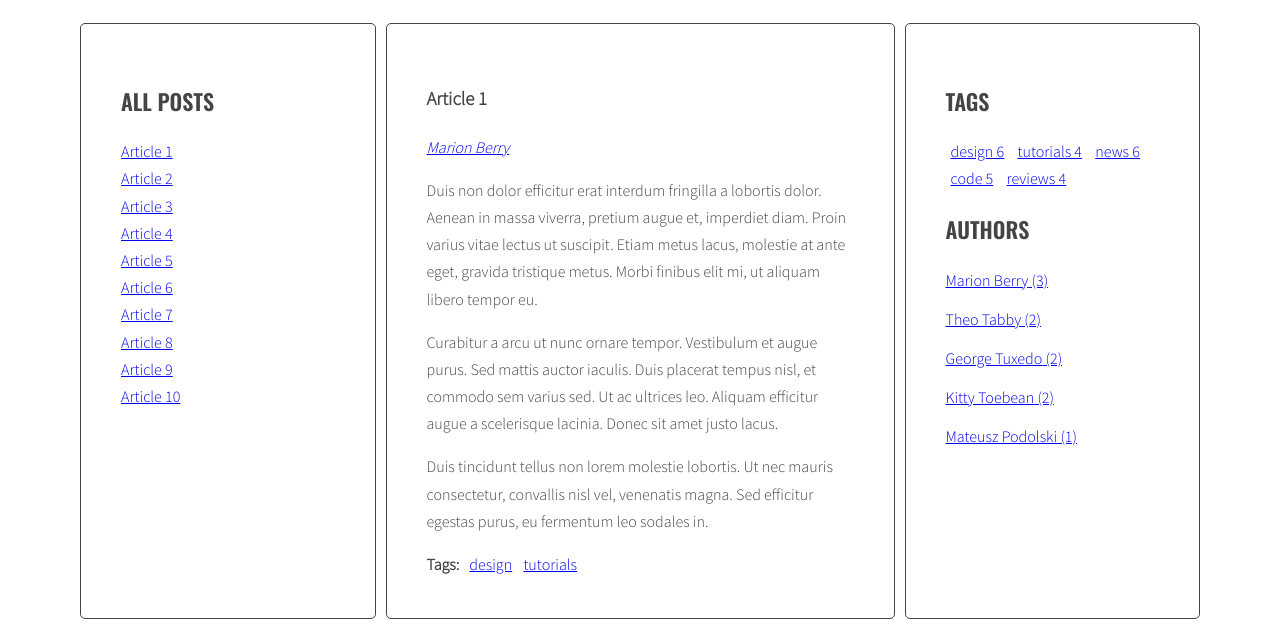
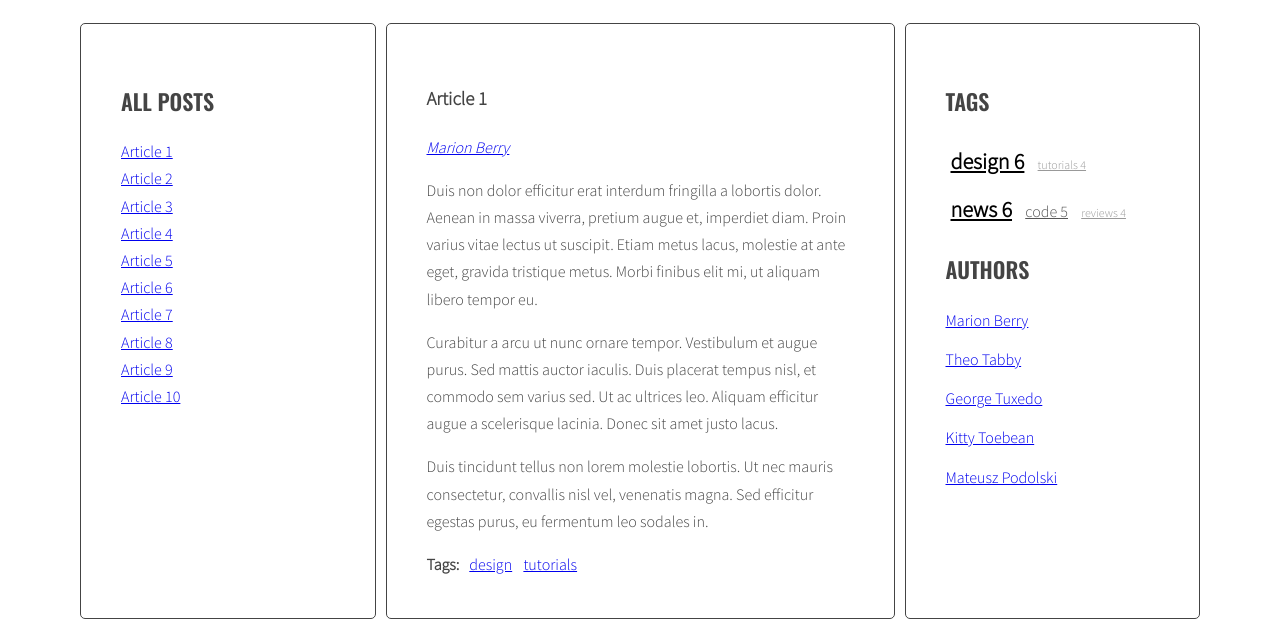
Before and after one commit to KnockOut19882/javascript-blog, a website: page index.html in a window 1280 px wide. Shown: the part 220-847 px from the top of the page. Drawn offline with nearby package versions, Linux system fonts and the light colour scheme.

Commit message:
Add templates

```diff
--- a/index.html
+++ b/index.html
@@ -207,7 +207,12 @@
     </script>
     <script id="template-tag-cloud-link" type="text/x-handlebars-template">
       {{#each tags}}
-      <li><a href="#tag-{{tag}}" class="{{cloudClassPrefix}}{{className}}">{{ tag }} {{ count }}</a></li>
+      <li><a href="#tag-{{tag}}" class="{{../cloudClassPrefix}}{{className}}">{{ tag }} {{ count }}</a></li>
+      {{/each}}
+    </script>
+    <script id="template-author-link-sidebar" type="text/x-handlebars-template">
+      {{#each authors}}
+      <li><a href="#author-{{author}}">{{ author }}</a></li>
       {{/each}}
     </script>
 
--- a/js/script.js
+++ b/js/script.js
@@ -15,7 +15,8 @@ const templates = {
   articleLink: Handlebars.compile(document.querySelector('#template-article-link').innerHTML),
   tagLink: Handlebars.compile(document.querySelector('#template-tag-link').innerHTML),
   authorLink: Handlebars.compile(document.querySelector('#template-author-link').innerHTML),
-  tagCloudLink: Handlebars.compile(document.querySelector('#template-tag-cloud-link').innerHTML)
+  tagCloudLink: Handlebars.compile(document.querySelector('#template-tag-cloud-link').innerHTML),
+  authorLinkSidebar: Handlebars.compile(document.querySelector('#template-author-link-sidebar').innerHTML)
 };
 
 function titleClickHandler(event){ // Function to handle click events on article links - funkcja obsługująca kliknięcia w linki artykułów
@@ -159,7 +160,7 @@ function generateTags(){
   console.log('tagsParams:', tagsParams);
   const allTagsData = {
     tags: [],
-    //cloudClassPrefix: opts.cloudClassPrefix
+    cloudClassPrefix: opts.cloudClassPrefix
   };
   for(let tag in allTags){
     const classNumber = calculateTagClass(allTags[tag], tagsParams);
@@ -245,14 +246,17 @@ function generateAuthors(){ // Function to generate author links for each articl
     }
   }
   const authorsList = document.querySelector(opts.authorsListSelector);
-  let allAuthorsHTML = '';
+  const allAuthorsData = { authors: [] };
   for(let author in allAuthors){
     const authorLinkHTML = `<li><a href="#author-${author}"><span>${author}</span> (${allAuthors[author]})</a></li>`; // Create a link HTML string with the author's name and count - tworzy ciąg HTML linku z imieniem autora i liczbą wystąpień
-    allAuthorsHTML += authorLinkHTML; // Append the author link HTML to the allAuthorsHTML variable - dodaje HTML linku autora do zmiennej allAuthorsHTML
+    allAuthorsData.authors.push({
+      author: author,
+      count: allAuthors[author]
+    });
     console.log('authorLinkHTML:', authorLinkHTML); // Log the author link HTML to the console - rejestrator HTML linku autora
   }
-  authorsList.innerHTML = allAuthorsHTML; // Set the inner HTML of the authors list to the generated author links - ustawia wewnętrzny HTML listy autorów na wygenerowane linki autorów
-  console.log('allAuthorsHTML:', allAuthorsHTML); // Log the generated author links HTML
+  authorsList.innerHTML = templates.authorLinkSidebar(allAuthorsData); // Set the inner HTML of the authors list to the generated author links - ustawia wewnętrzny HTML listy autorów na wygenerowane linki autorów
+  console.log('allAuthorsData:', allAuthorsData); // Log the generated author links HTML
 }
 
 generateAuthors();
--- a/sass/style.scss
+++ b/sass/style.scss
@@ -127,3 +127,41 @@ body {
   display: inline-block;
   margin-right: 8px;
 }
+
+/* Tag cloud styles */
+.tags.list {
+  list-style: none;
+  padding: 0;
+}
+
+.tags.list li {
+  display: inline-block;
+  margin: 5px;
+}
+
+.tag-size-1 {
+  font-size: 12px;
+  color: #999;
+}
+
+.tag-size-2 {
+  font-size: 14px;
+  color: #777;
+}
+
+.tag-size-3 {
+  font-size: 16px;
+  color: #555;
+}
+
+.tag-size-4 {
+  font-size: 18px;
+  color: #333;
+  font-weight: bold;
+}
+
+.tag-size-5 {
+  font-size: 22px;
+  color: #000;
+  font-weight: bold;
+}
```
Also changed, not shown: css/style.css, 1 other file.
